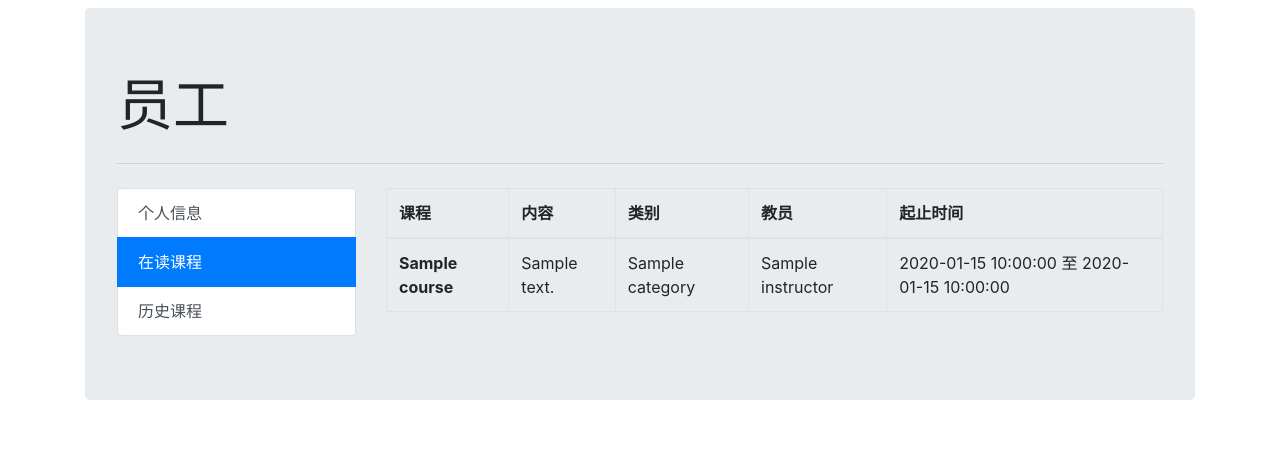
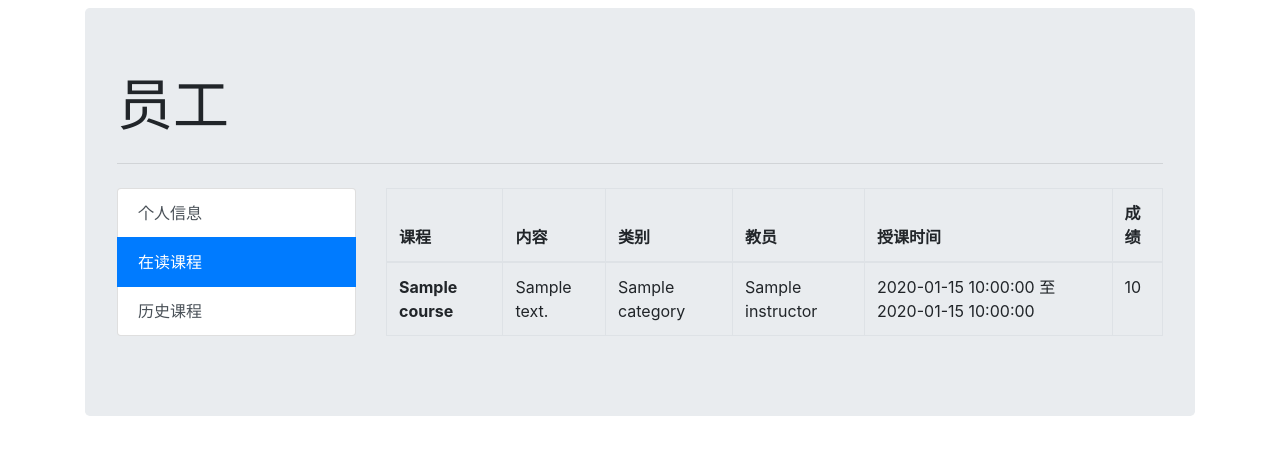
Before and after one commit to YC-Yuan/DataBaseDesign, a Python web app: template PJ/flask/templates/staff.html in a window 1280 px wide, after a click on "在读课程". Shown: the top 455 px of the page. Run offline with Jinja, Linux system fonts and the light colour scheme; the template is opened without the code that fills it: most values are stand-ins (such as "Sample title", 1, 10 or a date in 2020); some libraries are stand-ins or nearby versions.

Commit message:
staff-添加课程成绩

```diff
--- a/PJ/flask/dao/dao_course.py
+++ b/PJ/flask/dao/dao_course.py
@@ -50,13 +50,10 @@ def get_course_by_uid(user_id):
         res = utils.dict_fetch_all(cursor)
         courses = []
         for r in res:
-            r['cid'] = r['course_id']
             r['tests'] = dao_participate.get_tests_by_uc(user_id=user_id, course_id=r['course_id'])
             r['start_time'] = utils.date_to_string(r['start_time'])
             r['end_time'] = utils.date_to_string(r['end_time'])
             r['instructor'] = dao_user.get_user_name(r['instructor_id'])
-            r.pop('course_id')
-            r.pop('instructor_id')
             courses.append(r)
         return courses
     except sql.MySQLError as e:
--- a/PJ/flask/modules/route.py
+++ b/PJ/flask/modules/route.py
@@ -26,6 +26,9 @@ def staff(user_id):
     info = dao_staff.get_user_info(user_id)
     # 查找课程与教员
     courses = dao_course.get_course_by_uid(user_id)
+    for course in courses:
+        best_score = dao_participate.get_best_score(user_id, course['course_id'])
+        course['score'] = best_score
     # 查找历史上课信息
     history = dao_course.get_course_history_by_uid(user_id)
     return render_template('staff.html',
--- a/PJ/flask/templates/staff.html
+++ b/PJ/flask/templates/staff.html
@@ -84,7 +84,8 @@
                                 <th scope="col">内容</th>
                                 <th scope="col">类别</th>
                                 <th scope="col">教员</th>
-                                <th scope="col">起止时间</th>
+                                <th scope="col">授课时间</th>
+                                <th scope="col">成绩</th>
                             </tr>
                             </thead>
                             <tbody>
@@ -95,6 +96,7 @@
                                     <td>{{ course.category }}</td>
                                     <td>{{ course.instructor }}</td>
                                     <td>{{ course.start_time }} 至 {{ course.end_time }}</td>
+                                    <td>{{ course.score }}</td>
                                 </tr>
                             {% endfor %}
                             </tbody>
```
